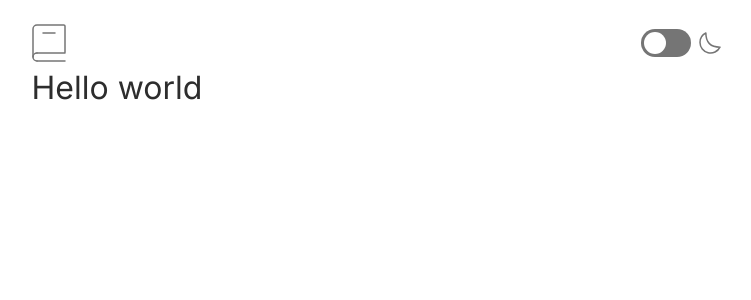
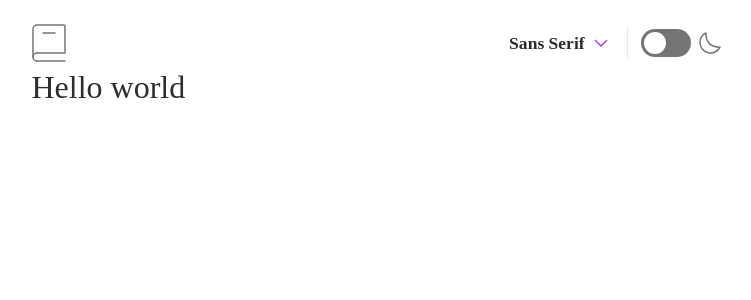
Before and after one commit to AjeaSmith/dictionary-vue, a Vue app: page / in a window 1280 px wide. Shown: the top 300 px of the page, without its empty margins (264-1015 px from the left). Built offline with nearby package versions, Linux system fonts and the light colour scheme.

Commit message:
Switch between serif, sans serif, and monospace fonts

```diff
--- a/src/assets/base.css
+++ b/src/assets/base.css
@@ -1,10 +1,5 @@
 /* color palette from <https://github.com/vuejs/theme> */
 :root {
-  /* --- FONT FAMILY --- */
-  --ff-inter: "Inter", sans-serif;
-  --ff-lora: "Lora", serif;
-  --ff-mono: "Inconsolata", monospace;
-
   /* --- SIZES --- */
   --fs-lg: clamp(2rem, 1.2958rem + 3.0047vw, 4rem);
   --fs-md: clamp(1.125rem, 0.993rem + 0.5634vw, 1.5rem);
@@ -36,6 +31,16 @@
   --search: #cdcdcd;
   --icon: var(--color-gray-400);
 }
+/* determines which font to use based on selection */
+:root[data-font="sans"] {
+  --app-font: "Inter", sans-serif;
+}
+:root[data-font="serif"] {
+  --app-font: "Lora", serif;
+}
+:root[data-font="mono"] {
+  --app-font: "Inconsolata", monospace;
+}
 
 [data-theme="dark"] {
   --background: var(--color-black-900);
@@ -57,7 +62,7 @@ body {
   background: var(--background);
   transition: color 0.5s, background-color 0.5s;
   line-height: 1.6;
-  font-family: var(--ff-inter);
+  font-family: var(--app-font);
   font-size: var(--ff-body);
   text-rendering: optimizeLegibility;
   -webkit-font-smoothing: antialiased;
--- /dev/null
+++ b/src/components/FontSelect.vue
@@ -0,0 +1,45 @@
+<template>
+  <label for="font">Select a font:</label>
+  <select name="font" id="font" v-model="selectedFont">
+    <option value="sans" style="color: red">Sans Serif</option>
+    <option value="serif">Serif</option>
+    <option value="mono">Mono</option>
+  </select>
+</template>
+
+<script setup>
+import { ref, watch } from "vue";
+
+const selectedFont = ref("sans");
+
+watch(selectedFont, (newFont) => {
+  document.documentElement.setAttribute("data-font", newFont);
+});
+</script>
+
+<style scoped>
+label {
+  position: absolute;
+  clip: rect(1px, 1px, 1px, 1px);
+  height: 1px;
+  width: 1px;
+  margin: -1px;
+  overflow: hidden;
+  padding: 0;
+  white-space: nowrap;
+}
+select {
+  font-family: var(--app-font);
+  font-weight: bold;
+  appearance: none;
+  color: var(--text-primary);
+  background-color: var(--background);
+  border: none;
+  padding-right: 1.8rem;
+  background-image: url("../assets/images/icon-arrow-down.svg");
+  background-repeat: no-repeat;
+  background-position: right 0.4rem center;
+  font-size: var(--fs-body);
+  transition: background-color 0.5s, color 0.5s;
+}
+</style>
--- a/src/components/Header.vue
+++ b/src/components/Header.vue
@@ -1,8 +1,10 @@
 <template>
   <header>
     <IconLogo />
-    <div>
+    <div class="right-side">
       <!-- dropdown fonts -->
+      <FontSelect />
+      <div class="divider" />
       <!-- theme switcher -->
       <ThemeSwitcher />
     </div>
@@ -10,6 +12,7 @@
 </template>
 
 <script setup>
+import FontSelect from "./FontSelect.vue";
 import IconLogo from "./icons/IconLogo.vue";
 import ThemeSwitcher from "./ThemeSwitcher.vue";
 </script>
@@ -20,4 +23,14 @@ header {
   align-items: center;
   justify-content: space-between;
 }
+.right-side {
+  display: flex;
+  align-items: center;
+  gap: 0.8rem;
+}
+.divider {
+  width: 1px;
+  height: 32px;
+  background-color: var(--separator);
+}
 </style>
```
